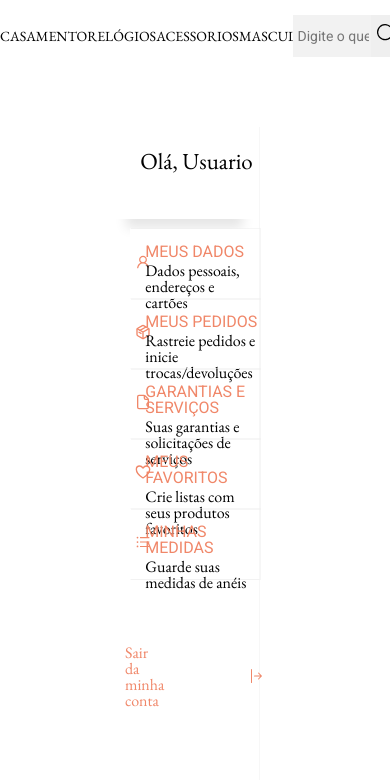
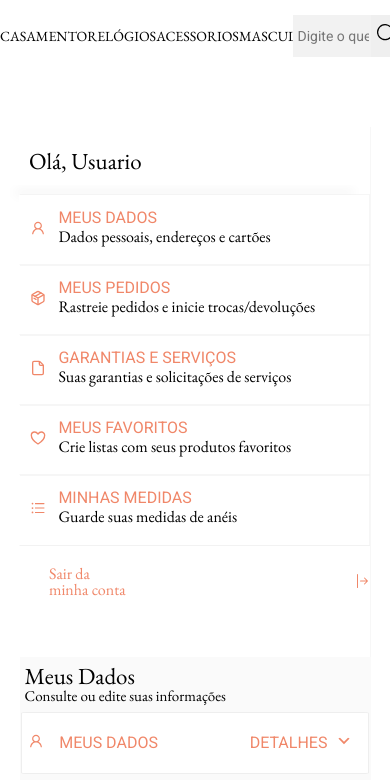
Before and after one commit to paulokbk/projetoIntegradorGrupo5, a plain HTML site: page public/usuario.html in a window 390 px wide. Shown: the part 62-842 px from the top of the page. Drawn offline with nearby package versions, Linux system fonts and the light colour scheme.

Commit message:
Smartphone Responsivity FIXED

```diff
--- a/public/styles/usuario.css
+++ b/public/styles/usuario.css
@@ -169,10 +169,49 @@ svg {
 
 
 
-@media (max-width:600px) {
+@media (max-width:700px) {
     .pagina_usuario {
         width: 100%;
         display: flex;
         flex-direction: column;
     }
 }
+
+@media (max-width:700px) {
+    #left_container{
+        width: 90%;
+        height: 700px;
+        height: 530px;
+    }
+    #right_container{
+        width: 90%;
+        height: 700px;
+    }
+    #id_usuario{
+        height: 35px;
+    }
+    #painel_sair{
+        border-top: 1px solid #eeeeee7e;
+        height: 10%;
+        display: flex;
+        align-items: center;
+    }
+    #painel_sair p{
+        margin-left: 30px;
+    }
+
+    #menu_right {
+        width: 100%;
+        height: 600px;
+        margin-bottom: -530px;
+        margin-left: -19px;
+    }
+    #menu_right #painel_right {
+
+        width: 98.7%;
+    }
+    #dado_usuario{
+        height: 55px;
+        margin-left: 5px;
+    }
+}
```
